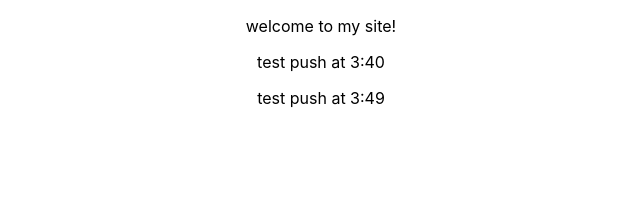
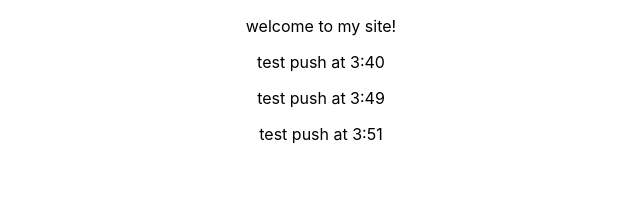
Before and after one commit to masonmarker/masonmarker.github.io, a React (Create React App) app in the folder application/: page / in a window 1280 px wide. Shown: the top 214 px of the page, without its empty margins (319-959 px from the left). Built offline with nearby package versions, Linux system fonts and the light colour scheme.

Commit message:
Update App.js

```diff
--- a/application/src/App.js
+++ b/application/src/App.js
@@ -7,6 +7,7 @@ function App() {
       <p>welcome to my site!</p>
       <p>test push at 3:40</p>
       <p>test push at 3:49</p>
+      <p>test push at 3:51</p>
     </div>
   );
 }
```
